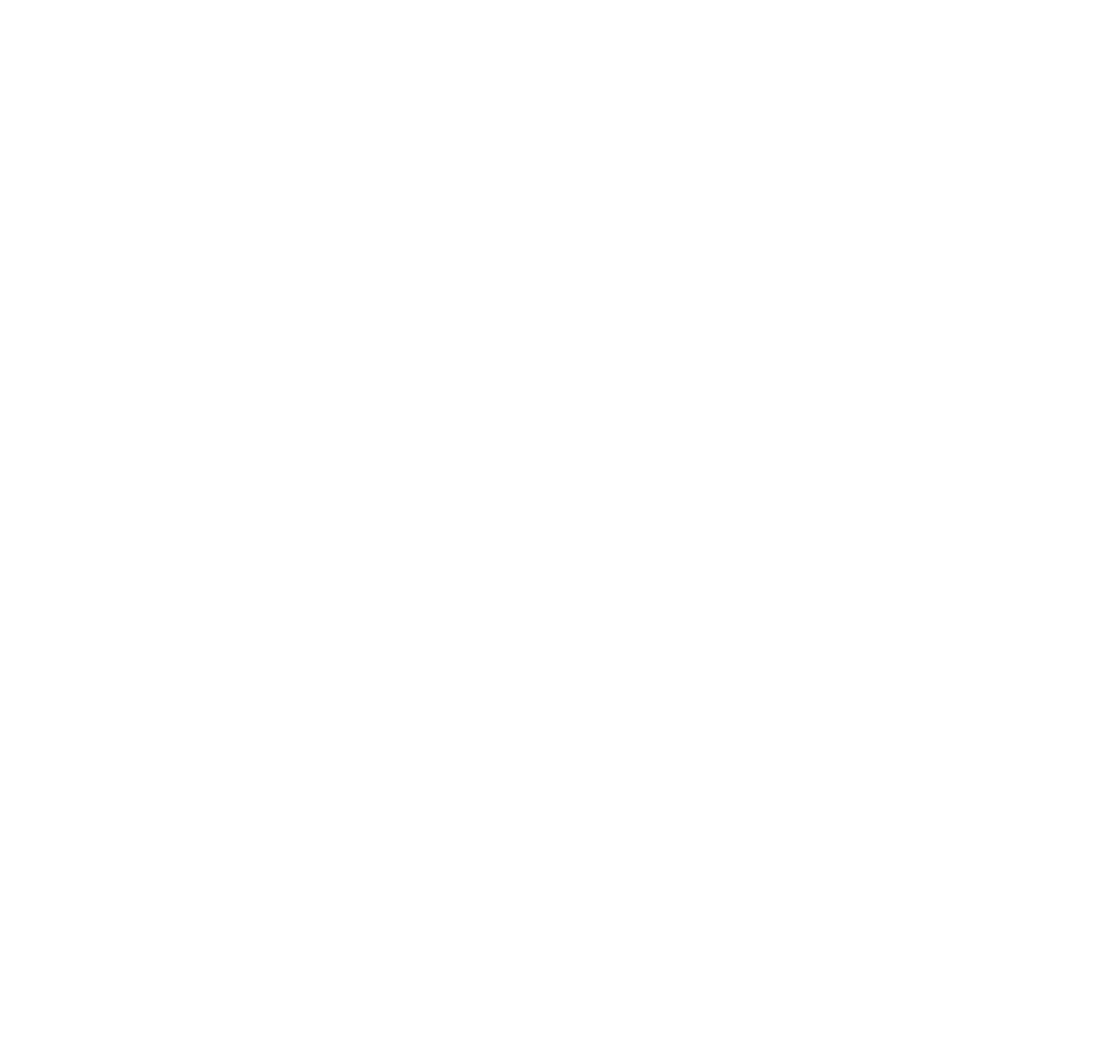
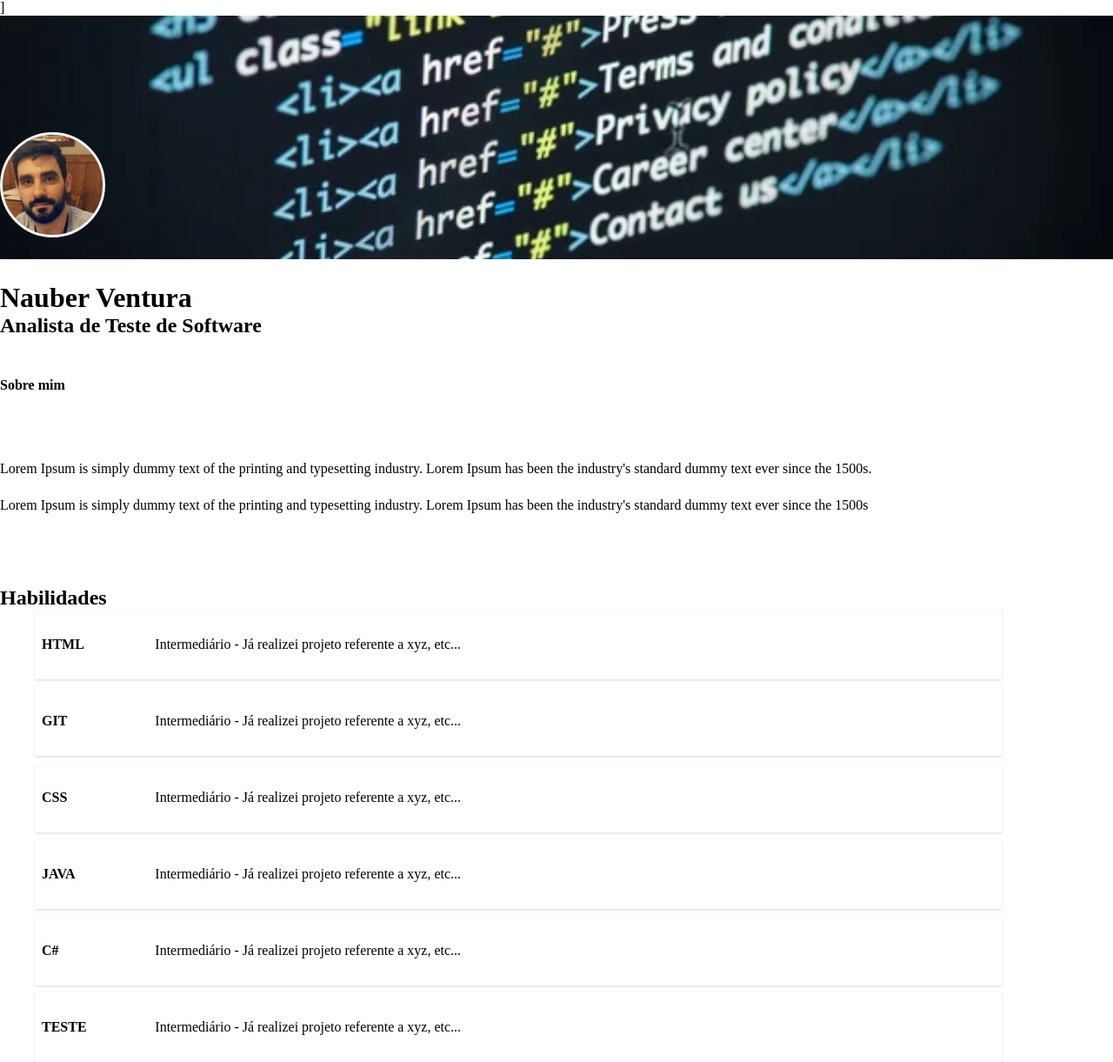
Before and after one commit to naubervent/linkedin-page, a plain HTML site: page index.html in a window 1280 px wide. Shown: the whole page at 87% size. Before the commit the page ends 800 px from the top, so only its background shows below. Drawn offline with Linux system fonts and the light colour scheme.

Commit message:
Arquivo html modificado e acresentado arquivo css

```diff
--- /dev/null
+++ b/index.css
@@ -0,0 +1,108 @@
+*{
+    margin:0;
+}
+
+#container-perfil{
+    height: 50vh;
+    width: 100vw;
+    margin-bottom: 2vh;
+}
+
+#container-imagens-perfil{
+    height: 70%;
+    width: 100%;
+
+}
+
+#capa-perfil{
+    height: 100%;
+    width: 100%;
+    background-image: url("assets/banner-linkedin.jpg");
+    background-repeat: no-repeat;
+    background-size: cover;
+    background-position: center;
+}
+
+#foto-perfil{
+    height: 115px;
+    width: 115px;
+    background-image: url("assets/foto-perfil.jpg");
+    background-size: cover;
+    border: solid whitesmoke;
+    border-radius: 80%;
+    position: absolute;
+    top: 19%;
+    -webkit-border-radius: 80%;
+    -moz-border-radius: 80%;
+    -ms-border-radius: 80%;
+    -o-border-radius: 80%;
+}
+
+#container-titulos{
+    margin-top: 1vh;
+    margin-bottom: 1vh;
+}
+
+#perfil-cargo{
+
+}
+
+#container-sobre-mim{
+    height: 30vh;
+    text-align: justify;
+}
+
+#titulo-sobre-mim{
+    font-size: 2vh;
+}
+
+#texto-sobre-mim{
+    height: 100%;
+    font-weight: 500;
+    display: flex;
+    flex-direction: column;
+    align-items: flex-start;
+    justify-content: center;
+}
+
+#texto-sobre-mim p{
+    margin-bottom: 3vh;
+    width: 80%;
+}
+
+#container-perfil-skils{
+    display: flex;
+    flex-direction: column;
+    justify-content: center;
+    height: 50vh;
+    width: 100vw;
+
+}
+
+#titulo-skill{
+    font-size: 3vh;
+}
+
+#container-skill{
+    height: 100%;
+    width: 90%;
+}
+
+.conteiner-detalhe-skill{
+    margin-left: 5vh;
+    margin-bottom: 1vh;
+    height: 10vh;
+    display: flex;
+    align-items: center;
+    box-shadow: rgba(0, 0, 0, 0.1) 0px 1px 3px 0px, rgba(0, 0, 0, 0.06) 0px 1px 2px 0px;
+}
+
+.titulo{
+    width: 11%;
+    padding: 1vh;
+    font-weight: 800;
+}
+
+.descricao{
+    font-weight: 400;
+}
--- a/index.html
+++ b/index.html
@@ -4,8 +4,88 @@
     <meta charset="UTF-8">
     <meta name="viewport" content="width=device-width, initial-scale=1.0">
     <title>Página inicial</title>
+    ]<link rel="stylesheet" href="index.css">
 </head>
 <body>
+    <div id="container-perfil">
+        <div id="container-imagens-perfil">
+            <div id="capa-perfil"></div>
+            <div id="foto-perfil"></div>
+        </div>
+        <div id="container-titulos">
+            <br />
+            <h1 id="perfil-nome">Nauber Ventura</h1>
+            <h2 id="perfil-cargo">Analista de Teste de Software</h2>
+        </div>
+    </div>
+    <div id="container-sobre-mim">
+        <h1 id="titulo-sobre-mim">Sobre mim</h1>
+        <strong id="texto-sobre-mim">
+            <p>
+                Lorem Ipsum is simply dummy text of the printing and typesetting industry. Lorem Ipsum has been the industry's standard dummy text ever since the 1500s.
+            </p>
+            <p>
+                Lorem Ipsum is simply dummy text of the printing and typesetting industry. Lorem Ipsum has been the industry's standard dummy text ever since the 1500s
+            </p>
+
+        </strong>
+
+    </div>
+    <h1 id="titulo-skill">Habilidades</h1>
+    <div id="container-perfil-skils">
+        <div id="container-skill">
+            <div class="conteiner-detalhe-skill">
+                <div class="titulo">
+                    HTML
+                </div>
+                <div class="descricao">
+                    Intermediário - Já realizei projeto referente a xyz, etc...
+                </div>
+            </div>
+            <div class="conteiner-detalhe-skill">
+                <div class="titulo">
+                    GIT
+                </div>
+                <div class="descricao">
+                    Intermediário - Já realizei projeto referente a xyz, etc...
+                </div>
+            </div>
+            <div class="conteiner-detalhe-skill">
+                <div class="titulo">
+                    CSS
+                </div>
+                <div class="descricao">
+                    Intermediário - Já realizei projeto referente a xyz, etc...
+                </div>
+            </div>
+            <div class="conteiner-detalhe-skill">
+                <div class="titulo">
+                    JAVA
+                </div>
+                <div class="descricao">
+                    Intermediário - Já realizei projeto referente a xyz, etc...
+                </div>
+            </div>
+            <div class="conteiner-detalhe-skill">
+                <div class="titulo">
+                    C#
+                </div>
+                <div class="descricao">
+                    Intermediário - Já realizei projeto referente a xyz, etc...
+                </div>
+            </div>
+            <div class="conteiner-detalhe-skill">
+                <div class="titulo">
+                    TESTE
+                </div>
+                <div class="descricao">
+                    Intermediário - Já realizei projeto referente a xyz, etc...
+                </div>
+            </div>
+
+
+        </div>
+    </div>
 
 </body>
 </html>
```
Also changed, not shown: assets/banner-linkedin.jpg (added), assets/foto-perfil.jpg (added).
